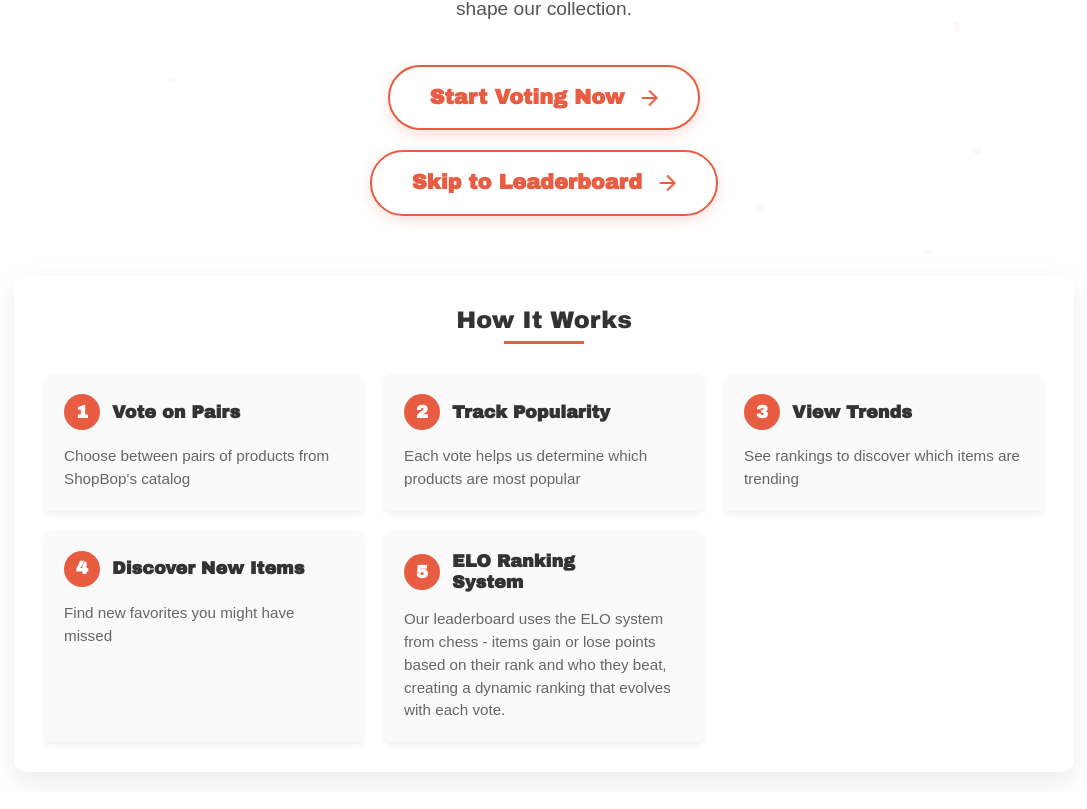
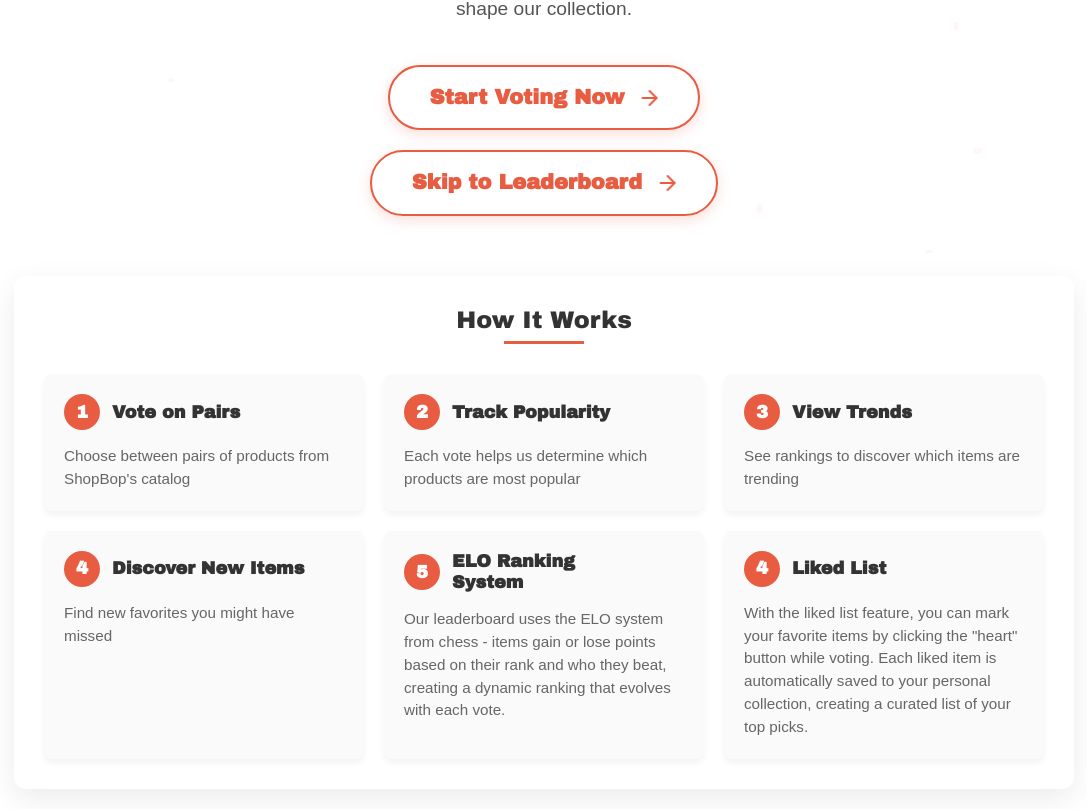
Before and after one commit to Crowdbop-ai/React_website, a React (Vite) app: page / in a window 1280 px wide. Shown: the part 236-1045 px from the top of the page, without its empty margins (96-1183 px from the left). Built offline with nearby package versions, Linux system fonts and the light colour scheme.

Commit message:
tab on home page

```diff
--- a/src/content/CrowdbopHome.jsx
+++ b/src/content/CrowdbopHome.jsx
@@ -12,14 +12,13 @@ const CrowdbopHome = () => {
   const [designers, setDesigners] = useState([]); // designerNames
   const [reload, setReload] = useState(false);
 
-
-
   // Trigger animations after component mount
   useEffect(() => {
     const fetchDesigners = async () => {
       try {
         const response = await fetch("src/assets/top_designers.json");
-        if (!response.ok) throw new Error(`HTTP error! status: ${response.status}`);
+        if (!response.ok)
+          throw new Error(`HTTP error! status: ${response.status}`);
         const data = await response.json();
         if (!data) throw new Error("No data received");
         const designerNames = Object.values(data);
@@ -34,31 +33,45 @@ const CrowdbopHome = () => {
     setTimeout(() => setIsAnimated(true), 100);
   }, []);
 
-
   const colorOptions = [
-    'Red', 'Pink', 'Orange', 'Yellow', 'Green', 'Blue',
-    'Purple', 'White', 'Cream', 'Beige', 'Brown',
-    'Black', 'Gray', 'Silver', 'Gold', 'Metallic',
-    'Transparent', 'Multicolor', 'Other'
+    "Red",
+    "Pink",
+    "Orange",
+    "Yellow",
+    "Green",
+    "Blue",
+    "Purple",
+    "White",
+    "Cream",
+    "Beige",
+    "Brown",
+    "Black",
+    "Gray",
+    "Silver",
+    "Gold",
+    "Metallic",
+    "Transparent",
+    "Multicolor",
+    "Other",
   ];
 
   const [isNewUser, setIsNewUser] = useState(false);
   const [userDetails, setUserDetails] = useState({
-    gender: '',
+    gender: "",
     preferredDesigner: [],
-    age: '',
+    age: "",
     priceRange: [],
-    colorPreferences: []
+    colorPreferences: [],
   });
 
   const handleNewUserToggle = () => {
     setIsNewUser(!isNewUser);
     setUserDetails({
-      gender: '',
+      gender: "",
       preferredDesigner: [],
-      age: '',
+      age: "",
       priceRange: [],
-      colorPreferences: []
+      colorPreferences: [],
     });
   };
 
@@ -136,7 +149,7 @@ const CrowdbopHome = () => {
             age: userDetails.age,
             preferredDesigners: userDetails.preferredDesigner,
             priceRangePreference: userDetails.priceRange,
-             colorPreferences: userDetails.colorPreferences
+            colorPreferences: userDetails.colorPreferences,
           }),
         }
       );
@@ -178,41 +191,41 @@ const CrowdbopHome = () => {
       } else {
         return {
           ...prev,
-          preferredDesigner: [...currentDesigners, designer]
+          preferredDesigner: [...currentDesigners, designer],
         };
       }
     });
   };
 
   const togglePriceRange = (range) => {
-    setUserDetails(prev => {
+    setUserDetails((prev) => {
       const currentRanges = prev.priceRange;
       if (currentRanges.includes(range)) {
         return {
           ...prev,
-          priceRange: currentRanges.filter(r => r !== range)
+          priceRange: currentRanges.filter((r) => r !== range),
         };
       } else {
         return {
           ...prev,
-          priceRange: [...currentRanges, range]
+          priceRange: [...currentRanges, range],
         };
       }
     });
   };
 
   const toggleColor = (color) => {
-    setUserDetails(prev => {
+    setUserDetails((prev) => {
       const currentColors = prev.colorPreferences;
       if (currentColors.includes(color)) {
         return {
           ...prev,
-          colorPreferences: currentColors.filter(c => c !== color)
+          colorPreferences: currentColors.filter((c) => c !== color),
         };
       } else {
         return {
           ...prev,
-          colorPreferences: [...currentColors, color]
+          colorPreferences: [...currentColors, color],
         };
       }
     });
@@ -264,10 +277,10 @@ const CrowdbopHome = () => {
         </p>
 
         <Modal
-          show={sessionStorage.getItem("showLoginModal")==="true"}
+          show={sessionStorage.getItem("showLoginModal") === "true"}
           onHide={() => {
             sessionStorage.removeItem("showLoginModal");
-            setReload(prev => !prev);
+            setReload((prev) => !prev);
           }}
           centered
           backdrop="static"
@@ -309,7 +322,9 @@ const CrowdbopHome = () => {
                     <Form.Label>What is your gender?</Form.Label>
                     <Form.Select
                       value={userDetails.gender}
-                      onChange={(e) => handleUserDetailChange('gender', e.target.value)}
+                      onChange={(e) =>
+                        handleUserDetailChange("gender", e.target.value)
+                      }
                     >
                       <option value="">Select gender</option>
                       <option value="male">Male</option>
@@ -325,39 +340,49 @@ const CrowdbopHome = () => {
                       min="15"
                       max="120"
                       value={userDetails.age}
-                      onChange={(e) => handleUserDetailChange('age', e.target.value)}
+                      onChange={(e) =>
+                        handleUserDetailChange("age", e.target.value)
+                      }
                       placeholder="Enter your age"
                     />
                   </Form.Group>
 
                   <Form.Group className="mb-3">
-                    <Form.Label>What is your preferred designer? (Select all that apply)</Form.Label>
-                    <div className="d-flex flex-wrap" style={{ gap: '10px' }}>
+                    <Form.Label>
+                      What is your preferred designer? (Select all that apply)
+                    </Form.Label>
+                    <div className="d-flex flex-wrap" style={{ gap: "10px" }}>
                       {designers.map((designer) => (
                         <Button
                           key={designer}
-                          variant={userDetails.preferredDesigner.includes(designer) ? 'secondary' : 'outline-secondary'}
+                          variant={
+                            userDetails.preferredDesigner.includes(designer)
+                              ? "secondary"
+                              : "outline-secondary"
+                          }
                           onClick={() => toggleDesignerSelection(designer)}
                           style={{
-                            borderRadius: '50px',
-                            padding: '8px 12px',
-                            minHeight: '40px',
-                            flex: '1 0 auto',
-                            whiteSpace: 'nowrap',
-                            overflow: 'hidden',
-                            textOverflow: 'ellipsis',
-                            textAlign: 'center',
-                            display: 'flex',
-                            alignItems: 'center',
-                            justifyContent: 'center'
+                            borderRadius: "50px",
+                            padding: "8px 12px",
+                            minHeight: "40px",
+                            flex: "1 0 auto",
+                            whiteSpace: "nowrap",
+                            overflow: "hidden",
+                            textOverflow: "ellipsis",
+                            textAlign: "center",
+                            display: "flex",
+                            alignItems: "center",
+                            justifyContent: "center",
                           }}
                         >
-                          <span style={{
-                            display: 'inline-block',
-                            maxWidth: '100%',
-                            overflow: 'hidden',
-                            textOverflow: 'ellipsis'
-                          }}>
+                          <span
+                            style={{
+                              display: "inline-block",
+                              maxWidth: "100%",
+                              overflow: "hidden",
+                              textOverflow: "ellipsis",
+                            }}
+                          >
                             {designer}
                           </span>
                         </Button>
@@ -366,11 +391,19 @@ const CrowdbopHome = () => {
                   </Form.Group>
                   {/* Price Range Multi-Select */}
                   <Form.Group className="mb-3">
-                    <Form.Label>What are your preferred price ranges? (Select all that apply)</Form.Label>
-                    <div className="d-flex flex-column" style={{ gap: '8px' }}>
-                      {['Budget: Under $50', 'Affordable: $50 – $150', 'Mid-Range: $150 – $500',
-                        'Premium: $500 – $1000', 'Luxury: $1000+'].map((range) => {
-                        const value = range.split(':')[0].toLowerCase().trim();
+                    <Form.Label>
+                      What are your preferred price ranges? (Select all that
+                      apply)
+                    </Form.Label>
+                    <div className="d-flex flex-column" style={{ gap: "8px" }}>
+                      {[
+                        "Budget: Under $50",
+                        "Affordable: $50 – $150",
+                        "Mid-Range: $150 – $500",
+                        "Premium: $500 – $1000",
+                        "Luxury: $1000+",
+                      ].map((range) => {
+                        const value = range.split(":")[0].toLowerCase().trim();
                         return (
                           <Form.Check
                             key={value}
@@ -379,7 +412,7 @@ const CrowdbopHome = () => {
                             label={range}
                             checked={userDetails.priceRange.includes(value)}
                             onChange={() => togglePriceRange(value)}
-                            style={{"accentColor": "black", color:"black"}}
+                            style={{ accentColor: "black", color: "black" }}
                           />
                         );
                       })}
@@ -388,39 +421,62 @@ const CrowdbopHome = () => {
 
                   {/* Color Preferences Multi-Select */}
                   <Form.Group className="mb-4">
-                    <Form.Label className="fw-bold">What are your preferred colors? (Select all that apply)</Form.Label>
-                    <div className="d-grid" style={{ gridTemplateColumns: 'repeat(3, 1fr)', gap: '16px' }}>
+                    <Form.Label className="fw-bold">
+                      What are your preferred colors? (Select all that apply)
+                    </Form.Label>
+                    <div
+                      className="d-grid"
+                      style={{
+                        gridTemplateColumns: "repeat(3, 1fr)",
+                        gap: "16px",
+                      }}
+                    >
                       {colorOptions.map((color) => {
-                        const isDark = ['Black', 'Blue', 'Brown', 'Gray', 'Green', 'Purple', 'Red'].includes(color);
-                        const isSelected = userDetails.colorPreferences.includes(color);
+                        const isDark = [
+                          "Black",
+                          "Blue",
+                          "Brown",
+                          "Gray",
+                          "Green",
+                          "Purple",
+                          "Red",
+                        ].includes(color);
+                        const isSelected =
+                          userDetails.colorPreferences.includes(color);
                         return (
                           <div
                             key={color}
                             className="d-flex align-items-center rounded p-2"
                             style={{
-                              border: isSelected ? '1px solid #EE4A1B' : '1px solid #ccc',
-                              backgroundColor: isSelected ? '#FFF4EE' : '#f8f9fa',
-                              transition: 'all 0.2s ease-in-out',
-                              cursor: 'pointer',
+                              border: isSelected
+                                ? "1px solid #EE4A1B"
+                                : "1px solid #ccc",
+                              backgroundColor: isSelected
+                                ? "#FFF4EE"
+                                : "#f8f9fa",
+                              transition: "all 0.2s ease-in-out",
+                              cursor: "pointer",
                             }}
                             onClick={() => toggleColor(color)}
                           >
                             <div
                               style={{
-                                width: '24px',
-                                height: '24px',
+                                width: "24px",
+                                height: "24px",
                                 backgroundColor: color.toLowerCase(),
-                                border: '1px solid #ddd',
-                                borderRadius: '50%',
-                                marginRight: '12px',
-                                boxShadow: '0 0 3px rgba(0,0,0,0.2)'
+                                border: "1px solid #ddd",
+                                borderRadius: "50%",
+                                marginRight: "12px",
+                                boxShadow: "0 0 3px rgba(0,0,0,0.2)",
                               }}
                             />
-                            <span style={{
-                              color: isDark ? '#333' : '#000',
+                            <span
+                              style={{
+                                color: isDark ? "#333" : "#000",
                                 flex: 1,
-                              fontWeight: isSelected ? 'bold' : 'normal'
-                            }}>
+                                fontWeight: isSelected ? "bold" : "normal",
+                              }}
+                            >
                               {color}
                             </span>
                           </div>
@@ -428,12 +484,14 @@ const CrowdbopHome = () => {
                       })}
                     </div>
                   </Form.Group>
-
-
                 </>
               )}
             </Form>
-            {error && <Alert variant="danger" className="mt-3">{error}</Alert>}
+            {error && (
+              <Alert variant="danger" className="mt-3">
+                {error}
+              </Alert>
+            )}
           </Modal.Body>
           <Modal.Footer>
             <Button
@@ -581,7 +639,6 @@ const CrowdbopHome = () => {
           </button>
         </div>
       </div>
-
 
       {/* How It Works Section */}
       <div
@@ -970,6 +1027,77 @@ const CrowdbopHome = () => {
               dynamic ranking that evolves with each vote.
             </p>
           </div>
+
+          {/* Step 4 */}
+          <div
+            className="step-card"
+            style={{
+              padding: "20px",
+              backgroundColor: "#fafafa",
+              borderRadius: "8px",
+              boxShadow: "0 4px 6px rgba(0,0,0,0.05)",
+              transition: "transform 0.3s ease, box-shadow 0.3s ease",
+              cursor: "default",
+            }}
+            onMouseOver={(e) => {
+              e.currentTarget.style.transform = "translateY(-5px)";
+              e.currentTarget.style.boxShadow = "0 8px 15px rgba(0,0,0,0.1)";
+            }}
+            onMouseOut={(e) => {
+              e.currentTarget.style.transform = "translateY(0)";
+              e.currentTarget.style.boxShadow = "0 4px 6px rgba(0,0,0,0.05)";
+            }}
+          >
+            <div
+              style={{
+                display: "flex",
+                alignItems: "center",
+                marginBottom: "15px",
+              }}
+            >
+              <div
+                style={{
+                  backgroundColor: "#E85C41",
+                  color: "#fff",
+                  width: "36px",
+                  height: "36px",
+                  borderRadius: "50%",
+                  display: "flex",
+                  alignItems: "center",
+                  justifyContent: "center",
+                  marginRight: "12px",
+                  fontWeight: "bold",
+                  fontSize: "18px",
+                }}
+              >
+                4
+              </div>
+              <h3
+                style={{
+                  margin: "0",
+                  fontSize: "1.1rem",
+                  fontWeight: "bold",
+                  color: "#333",
+                }}
+              >
+                Liked List
+              </h3>
+            </div>
+            <p
+              style={{
+                margin: "0",
+                color: "#666",
+                fontFamily: "Arial, sans-serif",
+                fontSize: "0.95rem",
+                lineHeight: "1.5",
+              }}
+            >
+              With the liked list feature, you can mark your favorite items by
+              clicking the "heart" button while voting. Each liked item is
+              automatically saved to your personal collection, creating a
+              curated list of your top picks.
+            </p>
+          </div>
         </div>
       </div>
 
```
Lines whose indentation alone changed are shown as unchanged.
